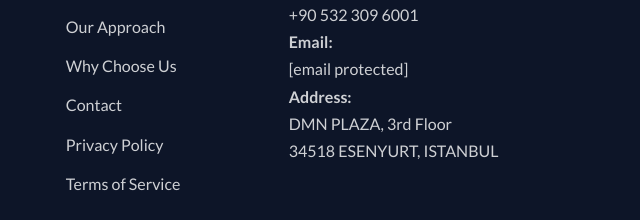
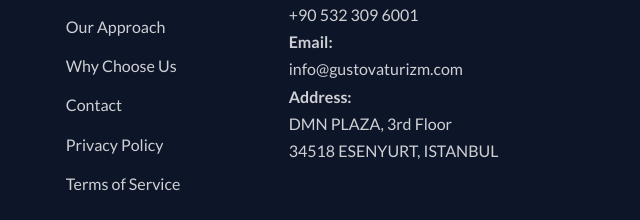
Before and after one commit to fcetin01/jersey-travel, a plain HTML site: page index.html in a window 1280 px wide. Shown: the part 5468-5688 px from the top of the page, 640-1280 px from the left. Drawn offline with nearby package versions, Linux system fonts and the light colour scheme.

Commit message:
Update index.html

```diff
--- a/index.html
+++ b/index.html
@@ -1321,7 +1321,7 @@
                     <p><strong>24/7 Concierge:</strong><br>
                     <a href="tel:+905323096001">+90 532 309 6001</a></p>
                     <p><strong>Email:</strong><br>
-                    <a href="/cdn-cgi/l/email-protection#eb82858d84ab8c9e989f849d8a9f9e99829186c5888486"><span class="__cf_email__" data-cfemail="365f58505976514345425940574243445f4c5b1855595b">[email&#160;protected]</span></a></p>
+                    <a href="mailto:info@gustovaturizm.com">info@gustovaturizm.com</a></p>
                     <p><strong>Address:</strong><br>
                     DMN PLAZA, 3rd Floor<br>
                     34518 ESENYURT, ISTANBUL</p>
```
